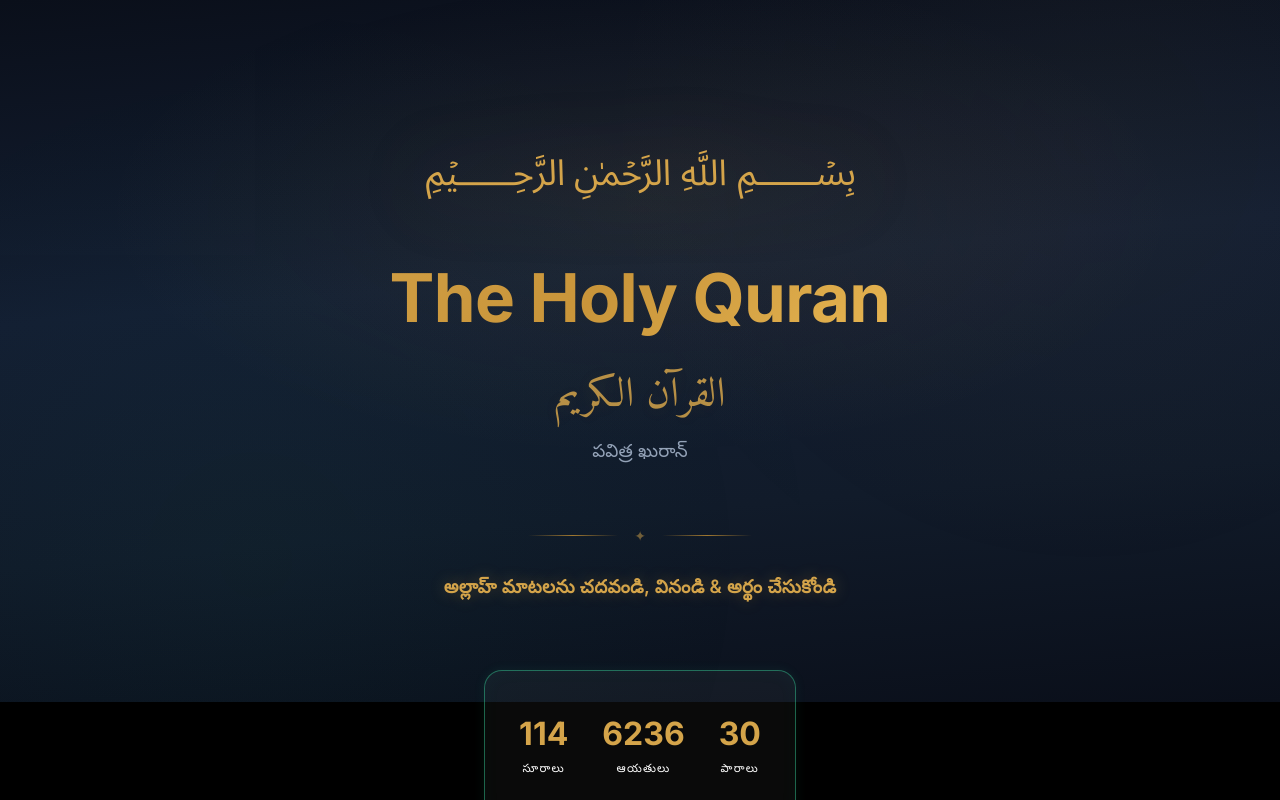
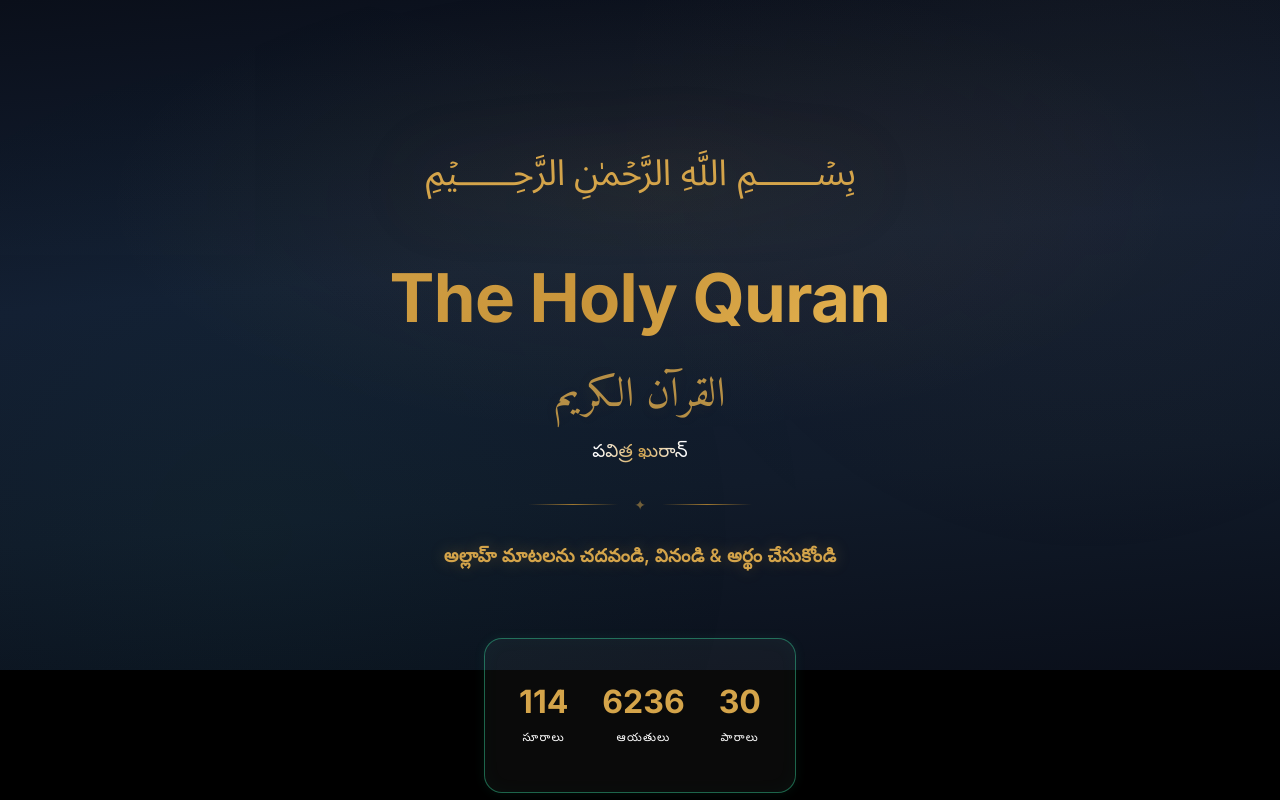
Before and after one commit to Mahendarmax/Believer-of-Almighty, a React (Vite) app: page /#/ in a window 1280 px wide. Shown: the top 800 px of the page. Built offline with nearby package versions, Linux system fonts and the light colour scheme.

Commit message:
fix: slower shine animation on hero Telugu title

```diff
--- a/src/pages/Home.css
+++ b/src/pages/Home.css
@@ -150,35 +150,28 @@
 .hero-telugu {
   font-family: 'Noto Sans Telugu', sans-serif;
   font-size: 1.15rem;
-  color: var(--text-secondary);
   margin-bottom: 24px;
-  position: relative;
-  overflow: hidden;
-  display: inline-block;
-}
-
-.hero-telugu::after {
-  content: '';
-  position: absolute;
-  top: 0;
-  left: -100%;
-  width: 60%;
-  height: 100%;
   background: linear-gradient(
     90deg,
-    transparent,
-    rgba(212, 164, 74, 0.4),
-    rgba(255, 255, 255, 0.6),
-    rgba(212, 164, 74, 0.4),
-    transparent
+    var(--text-secondary) 0%,
+    var(--text-secondary) 35%,
+    #fff 48%,
+    #d4a44a 50%,
+    #fff 52%,
+    var(--text-secondary) 65%,
+    var(--text-secondary) 100%
   );
-  animation: heroShine 1.8s ease-in-out 0.5s 1 forwards;
-  pointer-events: none;
-}
-
-@keyframes heroShine {
-  0% { left: -100%; }
-  100% { left: 150%; }
+  background-size: 300% 100%;
+  background-position: 100% 0;
+  -webkit-background-clip: text;
+  background-clip: text;
+  -webkit-text-fill-color: transparent;
+  animation: textShine 3.5s ease-in-out 0.5s 1 forwards;
+}
+
+@keyframes textShine {
+  0% { background-position: 100% 0; }
+  100% { background-position: -100% 0; }
 }
 
 .hero-divider {
```
